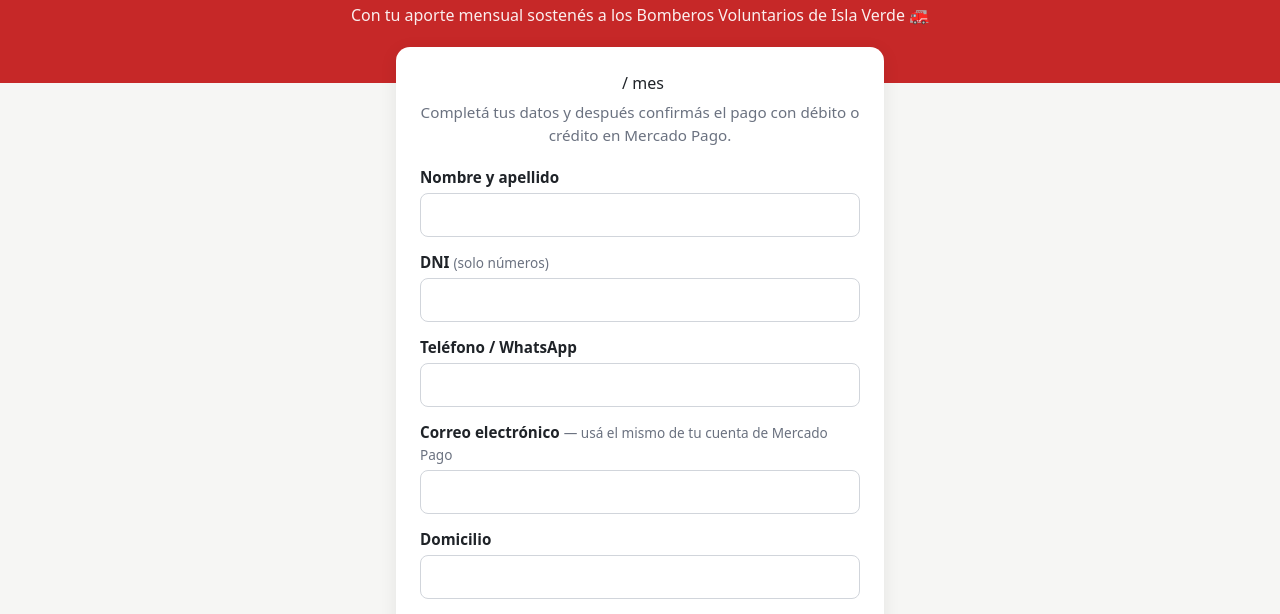
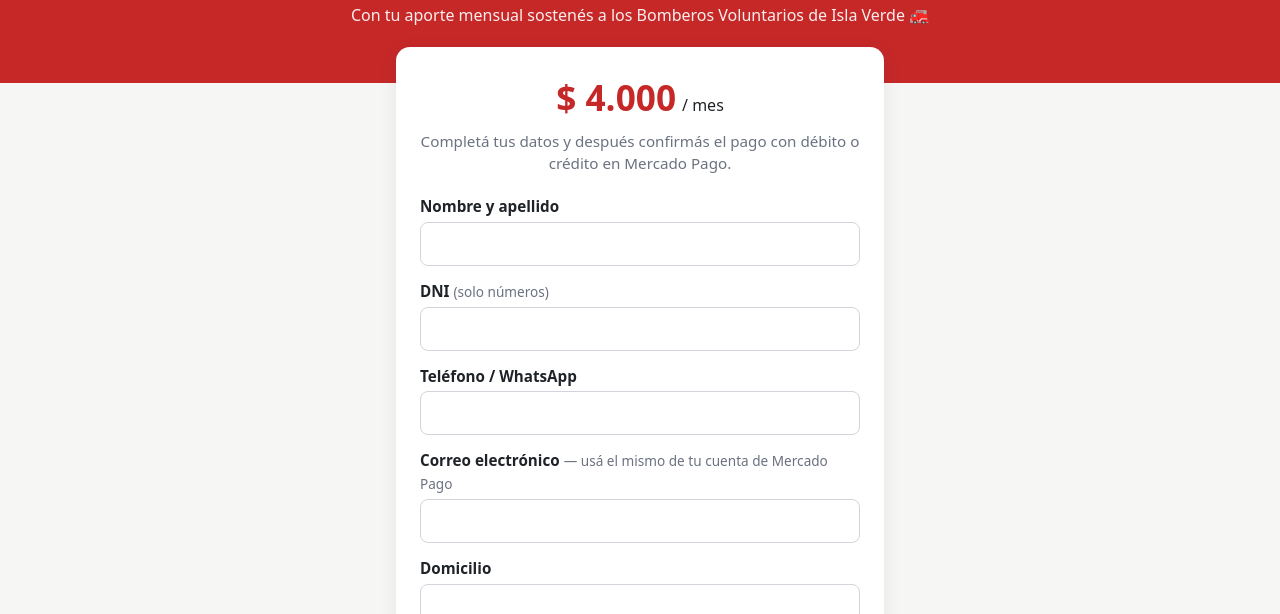
Before and after one commit to bvivcalificaciones/Socio-Colaborador, a plain HTML site: page index.html in a window 1280 px wide. Shown: the part 182-796 px from the top of the page. Drawn offline with Linux system fonts and the light colour scheme.

Commit message:
Add files via upload

```diff
--- a/index.html
+++ b/index.html
@@ -88,9 +88,9 @@
   /* ====== CONFIGURACIÓN: lo único que tenés que tocar ====== */
   const CONFIG = {
     // URL de la implementación de Apps Script (termina en /exec)
-    SCRIPT_URL: https://script.google.com/macros/s/AKfycbyyyDzC0TbNP4_KNzVXO7hmP9I4NCpuiQXpd9nqz41CMX2ejXHllmdSFoTiExFGRB6mVA/exec,
+    SCRIPT_URL: "https://script.google.com/macros/s/AKfycbyyyDzC0TbNP4_KNzVXO7hmP9I4NCpuiQXpd9nqz41CMX2ejXHllmdSFoTiExFGRB6mVA/exec",
     // Link de la suscripción "Bono Socio Colaborador" en Mercado Pago
-    MP_URL: https://mpago.la/2GkW3Cy,
+    MP_URL: "https://mpago.la/2GkW3Cy",
     MONTO: "$ 4.000"
   };
   /* ========================================================= */
```
